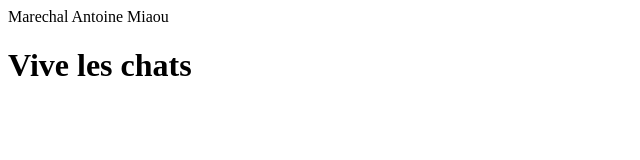
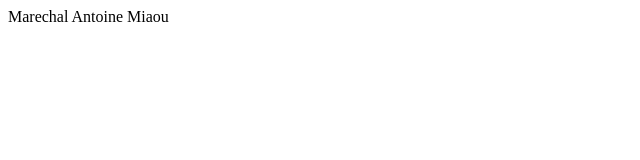
Before and after one commit to Ollopic/siteperso, a plain HTML site: page website/index.html in a window 1280 px wide. Shown: the whole page, without its empty margins (0-640 px from the left). Drawn offline with Linux system fonts and the light colour scheme.

Commit message:
Suppression titre

```diff
--- a/website/index.html
+++ b/website/index.html
@@ -2,6 +2,5 @@
 <html lang="fr">
   <body>
     Marechal Antoine Miaou
-    <h1>Vive les chats</h1>
   </body>
 </html>
```
